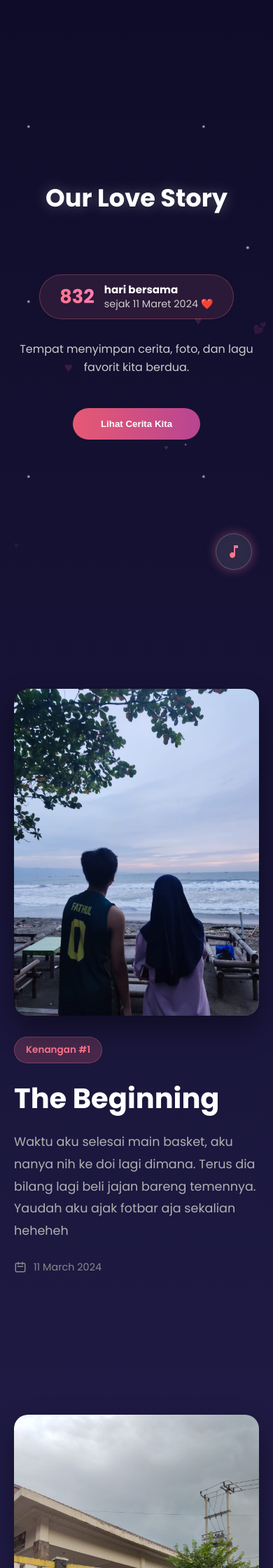
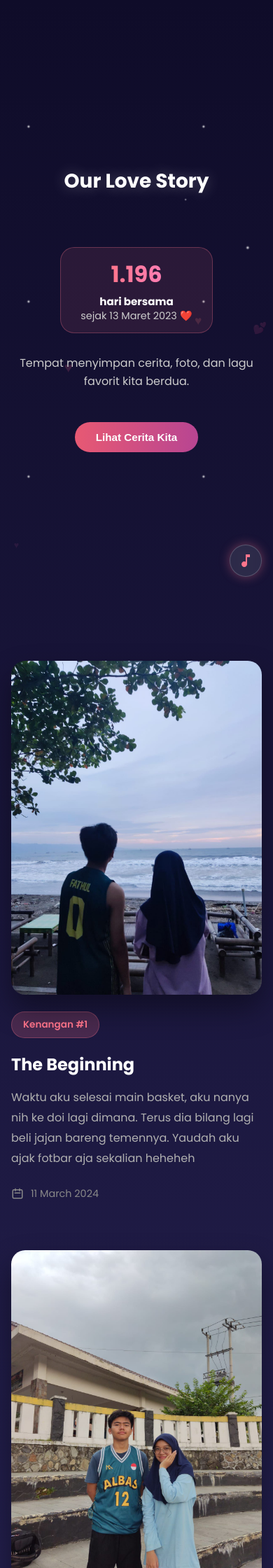
Before and after one commit to mvfi0/ourlovestory, a Django app: page / in a window 390 px wide. Shown: the top 2240 px of the page at 70% size. Run offline with Django 5.2, Linux system fonts and the light colour scheme.

Commit message:
Fix start date to 13 Maret 2023, improve mobile layout

```diff
--- a/timeline/templates/timeline/home.html
+++ b/timeline/templates/timeline/home.html
@@ -203,15 +203,47 @@
 
         /* --- RESPONSIVE --- */
         @media (max-width: 768px) {
-            .hero-title { font-size: 2.2em; }
-            .hero-subtitle { font-size: 1.8em; }
-            .days-number { font-size: 1.7em; }
-            .memory-row { flex-direction: column-reverse !important; gap: 30px; margin-bottom: 80px; }
-            .memory-row .memory-image-wrapper { transform: translateY(50px) !important; width: 100%; }
+            /* Hero */
+            .hero-title { font-size: 2.1em; }
+            .hero-subtitle { font-size: 1.7em; }
+            .days-counter { flex-direction: column; gap: 4px; text-align: center; padding: 14px 28px; border-radius: 20px; }
+            .days-number { font-size: 2.4em; }
+            .days-label { text-align: center; }
+
+            /* Timeline */
+            .timeline-section { padding: 60px 16px; gap: 70px; }
+            .memory-row { flex-direction: column-reverse !important; gap: 24px; }
+            .memory-row .memory-image-wrapper { transform: translateY(40px) !important; width: 100%; }
             .memory-row.visible .memory-image-wrapper { transform: translateY(0) !important; }
-            .main-memory-container { width: 250px; height: 350px; }
-            .letter-card { padding: 35px 25px; }
-            .letter-body { font-size: 1.15em; }
+            .memory-title { font-size: 1.8em; }
+            .memory-desc { font-size: 1em; }
+
+            /* Flashback */
+            .main-memory-container { width: 220px; height: 300px; }
+            .flashback-text { font-size: 0.9em; letter-spacing: 3px; }
+
+            /* Music */
+            .music-section { padding: 60px 16px 80px 16px; }
+            .music-title { font-size: 1.9em; }
+            .music-card { width: auto; max-width: 100%; }
+
+            /* Letter */
+            .letter-section { padding: 40px 16px 80px 16px; }
+            .letter-title { font-size: 1.9em; margin-bottom: 30px; }
+            .letter-card { padding: 35px 22px; }
+            .letter-body { font-size: 1.1em; }
+            .letter-quote-mark { font-size: 5em; }
+
+            /* Floating button */
+            .music-control { bottom: 20px; right: 16px; width: 44px; height: 44px; }
+        }
+
+        @media (max-width: 420px) {
+            .hero-title { font-size: 1.75em; }
+            .hero-subtitle { font-size: 1.35em; }
+            .days-number { font-size: 2em; }
+            .memory-title { font-size: 1.5em; }
+            .cta-button { padding: 13px 30px; font-size: 0.95em; }
         }
     </style>
 </head>
@@ -245,7 +277,7 @@
             <div class="days-number" id="days-count">0</div>
             <div class="days-label">
                 <strong>hari bersama</strong>
-                sejak 11 Maret 2024 ❤️
+                sejak 13 Maret 2023 ❤️
             </div>
         </div>
 
@@ -315,11 +347,12 @@
             <div class="letter-quote-mark">"</div>
             <div class="letter-body">
                 Mauri,<br><br>
-                Terima kasih sudah menjadi bagian dari cerita ini.<br><br>
-                Setiap momen — dari yang kecil sampai yang besar — semuanya berarti
-                untukku. Kamu bukan cuma seseorang yang aku suka. Kamu adalah alasan
-                kenapa hari-hariku terasa lebih berwarna.<br><br>
-                Dan aku tidak sabar untuk membuat lebih banyak kenangan lagi bersamamu.
+                Makasih udah selalu ada buat aku.<br><br>
+                Setiap momen yang aku lewati sama kamu, mulai dari telponan tengah malem
+                sampe main keliling Jakarta bener bener terukir di hati aku. Kamu bukan cuman sekedar
+                orang yang aku suka, tapi kamu juga adalah alasan buat aku untuk bisa bertahan sampe saat ini.
+                Aku gak nyangka bisa bareng kamu selama ini huhuhu. <br><br>
+                Aku janji bakal terus sayang sama kamu, dan bikin kamu bahagia. I love you as always, and I hope we can make more memories together. <br><br>
             </div>
             <div class="letter-signature">— Vegard ❤️</div>
         </div>
@@ -337,7 +370,7 @@
 
         /* --- DAYS COUNTER --- */
         (function () {
-            const start = new Date('2024-03-11');
+            const start = new Date('2023-03-13');
             const diff = Math.floor((new Date() - start) / 86400000);
             document.getElementById('days-count').textContent = diff.toLocaleString('id-ID');
         })();
```
